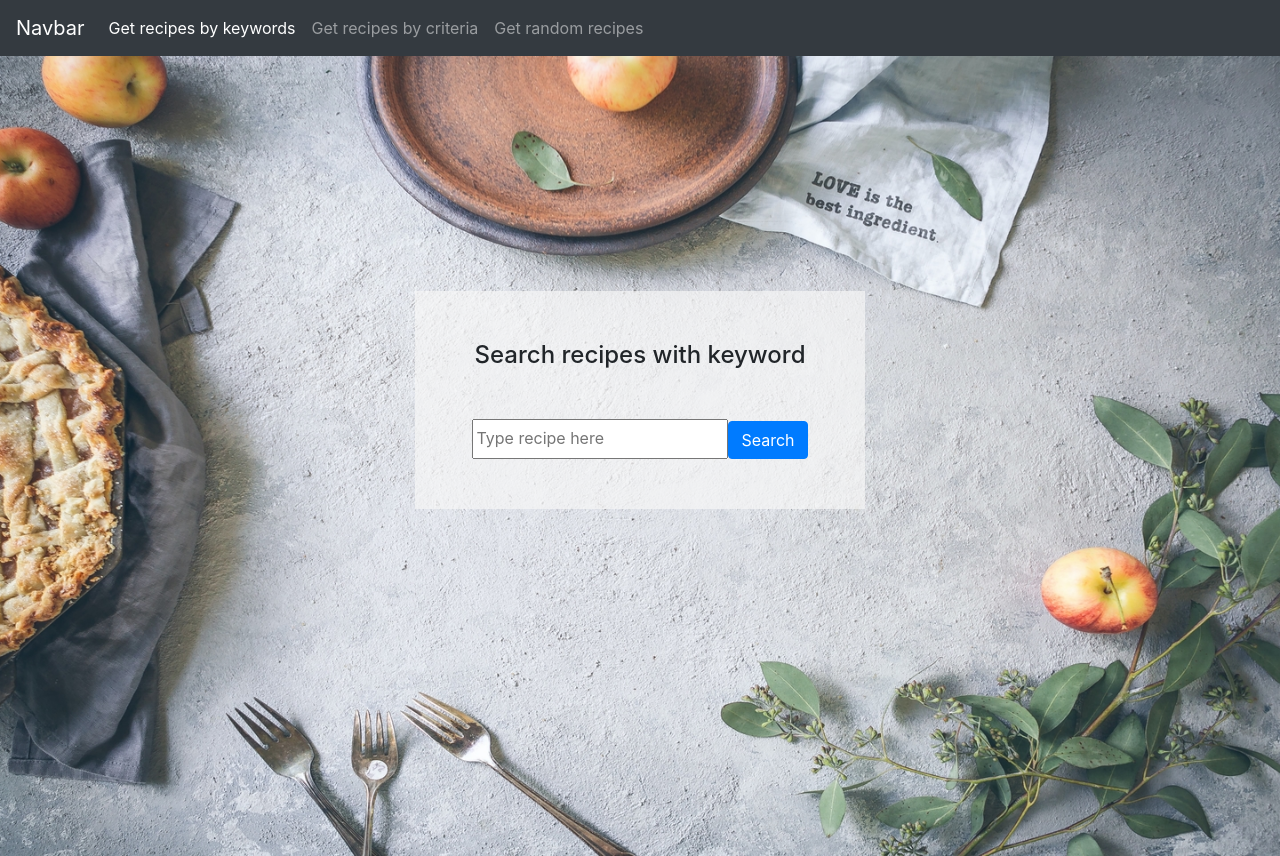
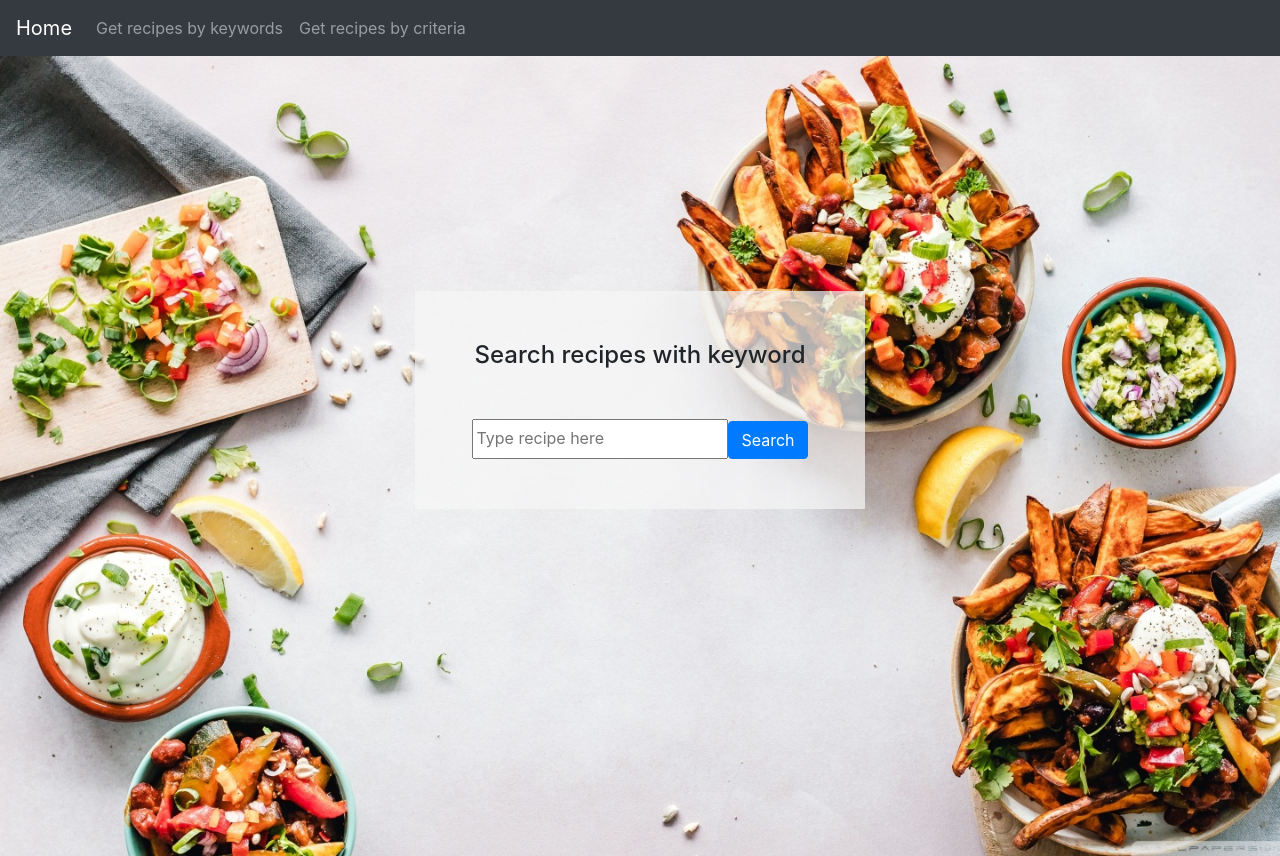
Before and after one commit to SWChan01/recipe-app, a React (Create React App) app: page / in a window 1280 px wide. Built offline with nearby package versions, Linux system fonts and the light colour scheme.

Commit message:
added background photo and bug fixes

```diff
--- a/src/components/Cover.css
+++ b/src/components/Cover.css
@@ -1,5 +1,5 @@
 .cover{
-    background-image: url("/background.jpg");
+    background-image: url("/background2.jpg");
     width: 100vw;
     height: 100vh;
     background-position: center;
--- a/src/components/Navagation.js
+++ b/src/components/Navagation.js
@@ -7,11 +7,10 @@ const Navagation = () => {
     return (
     <>
         <Navbar bg="dark" variant="dark">
-            <Navbar.Brand href="/">Navbar</Navbar.Brand>
+            <Navbar.Brand href="/">Home</Navbar.Brand>
             <Nav className="mr-auto">
-                <Nav.Link href="/searchByKeywords" active>Get recipes by keywords</Nav.Link>
+                <Nav.Link href="/searchByKeywords" >Get recipes by keywords</Nav.Link>
                 <Nav.Link href="/advancedSearch">Get recipes by criteria</Nav.Link>
-                <Nav.Link href="#randomRecipes">Get random recipes  </Nav.Link>
             </Nav>
         </Navbar>
     </>
```
Also changed, not shown: public/background2.jpg (added).
